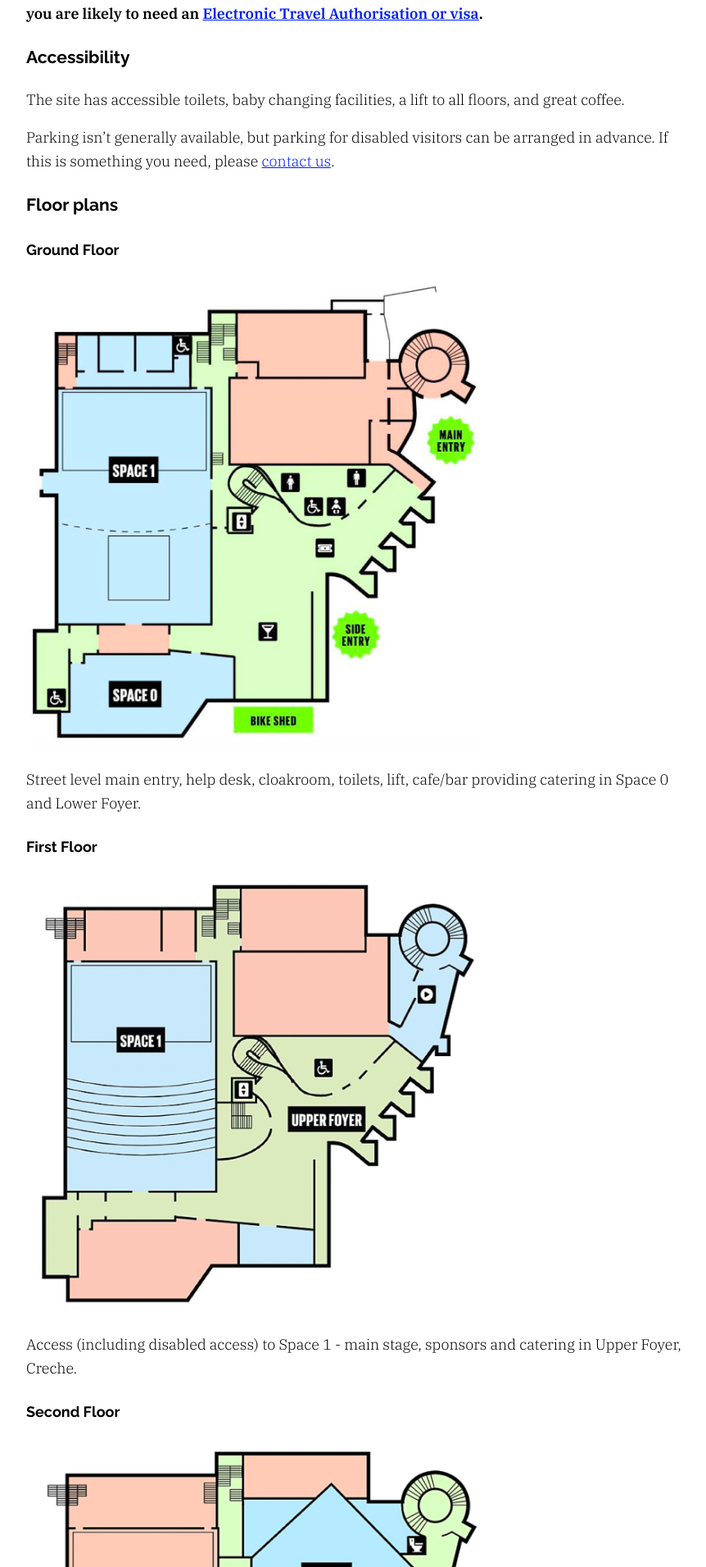
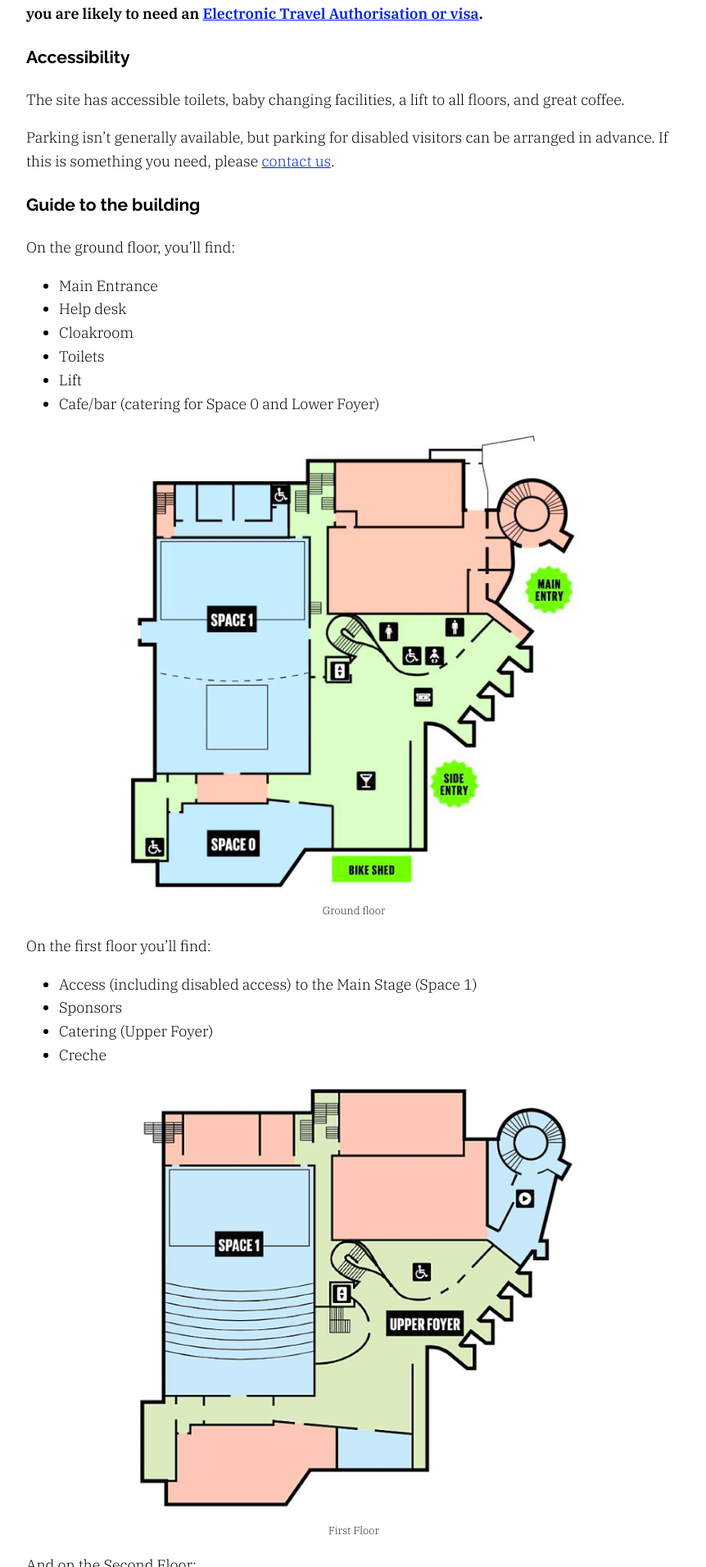
Before and after one commit to gma/2025.pyconuk.org, a Jekyll site: the page built from src/venue.md, in a window 1280 px wide. Shown: the part 681-2592 px from the top of the page at 82% size, without its empty margins (208-1070 px from the left). Built offline with Jekyll 4.4.1, drawn with Linux system fonts in a browser that asks for light colours; some of the changed text lies outside the part shown.

Commit message:
Reformat notes on what's on each floor at venue

```diff
--- a/src/theme/style.scss
+++ b/src/theme/style.scss
@@ -103,7 +103,12 @@ figure {
 
 @media (min-width: 600px) {
   figure.floor-plan {
+    margin-inline: auto;
     max-width: 70%;
+
+    figcaption {
+      text-align: center;
+    }
   }
 }
 
--- a/src/venue.md
+++ b/src/venue.md
@@ -25,31 +25,45 @@ The site has accessible toilets, baby changing facilities, a lift to all floors,
 
 Parking isn't generally available, but parking for disabled visitors can be arranged in advance. If this is something you need, please [contact us](https://2025.pyconuk.org/contact/).
 
-### Floor plans
+### Guide to the building
 
-#### Ground Floor
+On the ground floor, you'll find:
+
+- Main Entrance
+- Help desk
+- Cloakroom
+- Toilets
+- Lift
+- Cafe/bar (catering for Space 0 and Lower Foyer)
 
 <figure class="floor-plan">
   <img src="/images/contact_ground_floor_no_legend.jpg" alt="Ground floor floorplan for Contact, venue for PyconUK {{ site.con_year }}" title="Contact Ground Floor">
+  <figcaption>Ground floor</figcaption>
 </figure>
 
-Street level main entry, help desk, cloakroom, toilets, lift, cafe/bar providing catering in Space 0 and Lower Foyer.
+On the first floor you'll find:
 
-#### First Floor
+- Access (including disabled access) to the Main Stage (Space 1)
+- Sponsors
+- Catering (Upper Foyer)
+- Creche
 
 <figure class="floor-plan">
   <img src="/images/contact_first_floor_no_legend.jpg" alt="First floor floorplan for Contact, venue for PyconUK {{ site.con_year }}" title="Contact First Floor">
+  <figcaption>First Floor</figcaption>
 </figure>
 
-Access (including disabled access) to Space 1 - main stage, sponsors and catering in Upper Foyer, Creche.
+And on the Second Floor:
 
-#### Second Floor
+- Access to the Talk Stage (Space 2)
+- Space 3 - Workshops (Django Girls Saturday - prebooked only)
+- Space 4 - Workshops (Young Coders Saturday - prebooked only)
+- Quiet Room
 
 <figure class="floor-plan">
   <img src="/images/contact_second_floor_no_legend.jpg" alt="Second floor floorplan for Contact, venue for PyconUK {{ site.con_year }}" title="Contact Second Floor">
+  <figcaption>Second floor</figcaption>
 </figure>
-
-Access to Space 2 - talk stage, Space 3 - workshops (Django Girls Saturday - prebooked only), Space 4 - workshops (Young Coders Saturday - prebooked only), Quiet Room.
 
 ## Accommodation
 
```
